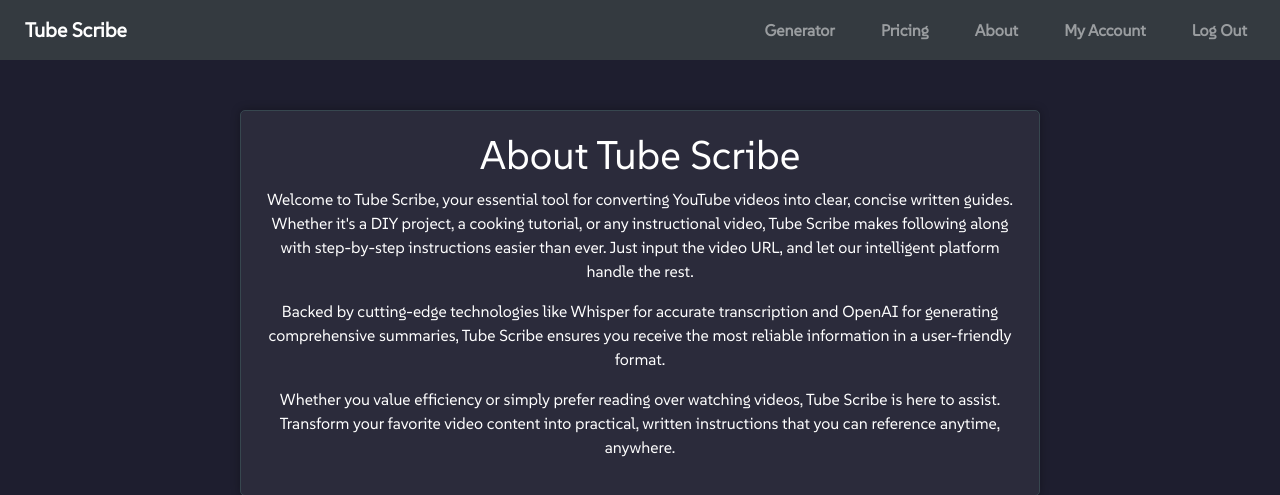
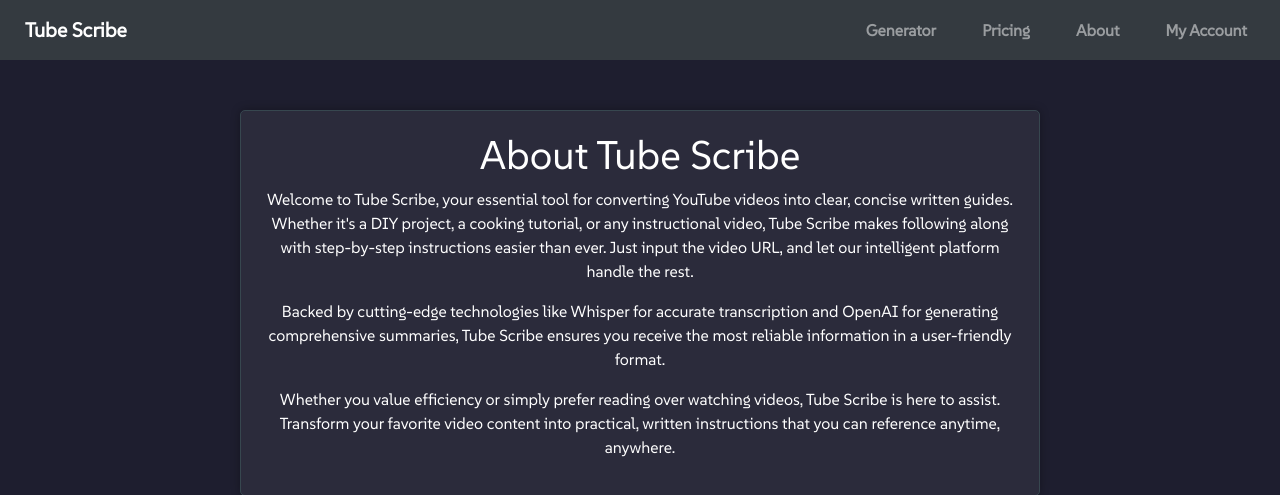
Before and after one commit to Nickydoesthings/YouTube-Scribe, a Flask app: page /about in a window 1280 px wide. Shown: the top 495 px of the page. Run offline with Flask 3, Linux system fonts and the light colour scheme; the visitor is signed in with stand-in values (Sample User, id 1); some libraries are stand-ins or nearby versions.

Commit message:
removed the Log Out option from the nav bar. Now it is only accessible from the My Account page.

```diff
--- a/templates/base.html
+++ b/templates/base.html
@@ -41,10 +41,7 @@
                 <li class="nav-item">
                     <a class="nav-link" href="{{ url_for('my_account') }}">My Account</a>
                 </li>
-                <!-- Log Out Link -->
-                <li class="nav-item">
-                    <a class="nav-link" href="{{ url_for('logout') }}">Log Out</a>
-                </li>
+
                 {% else %}
                 <!-- Login/Sign Up Link -->
                 <li class="nav-item">
```
